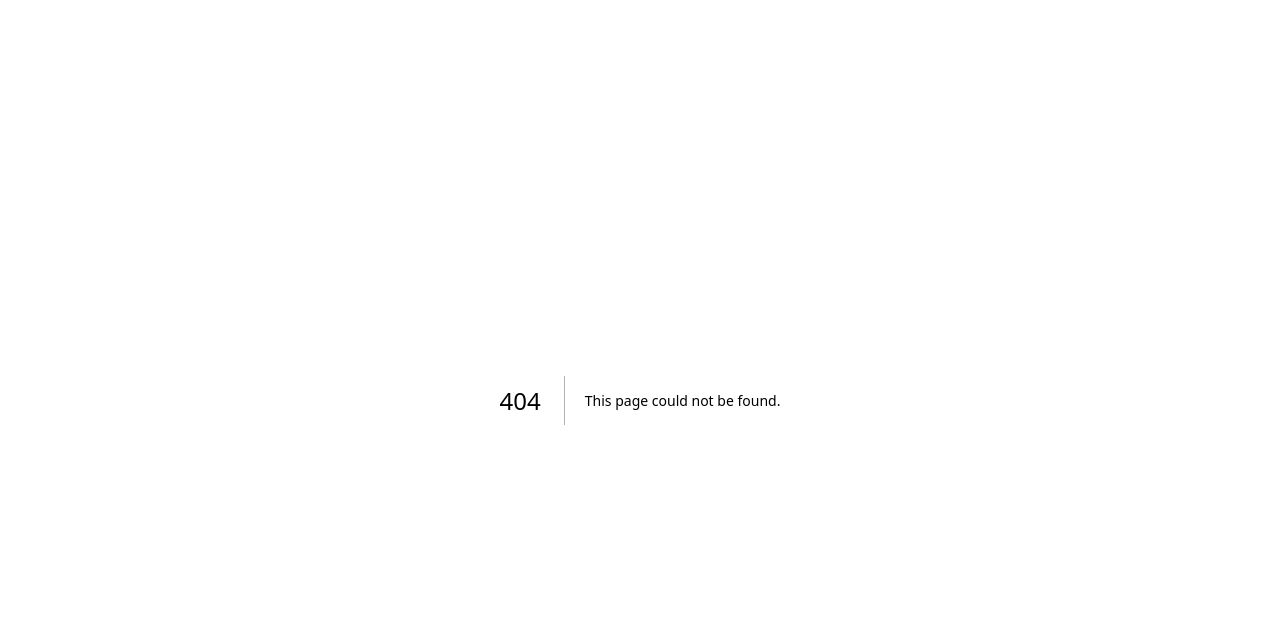
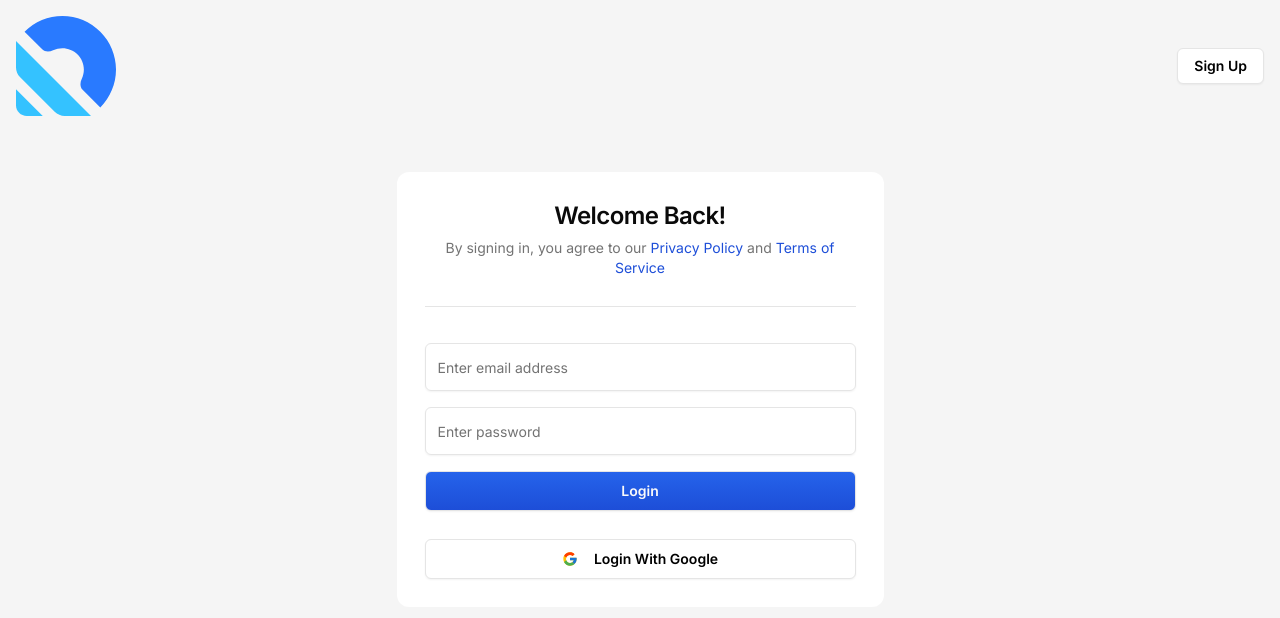
Before and after one commit to RadifTajwar/Pathao, a Next.js app: page /sign-in in a window 1280 px wide. Before the commit this address had no page. Shown: the top 618 px of the page. Built offline with nearby package versions, Linux system fonts and the light colour scheme.

Commit message:
SignUp Page and Login Page added and validated with zod

```diff
--- a/package.json
+++ b/package.json
@@ -31,12 +31,13 @@
     "react-day-picker": "^9.8.1",
     "react-dom": "^18",
     "react-hook-form": "^7.62.0",
+    "react-icons": "^5.5.0",
     "recharts": "^2.15.4",
     "sonner": "^2.0.6",
     "tailwind-merge": "^3.3.1",
     "tailwindcss-animate": "^1.0.7",
     "vaul": "^1.1.2",
-    "zod": "^4.0.14"
+    "zod": "^3.25.76"
   },
   "devDependencies": {
     "@types/node": "^20",
--- /dev/null
+++ b/src/app/(auth)/layout.tsx
@@ -0,0 +1,32 @@
+import Image from "next/image";
+import {Button} from "@/components/ui/button";
+interface SignInLayoutProps {
+    children: React.ReactNode;
+}
+
+
+const SignInLayout=({children}:SignInLayoutProps)=>{
+
+    return (
+        <main className="bg-neutral-100 min-h-screen">
+            <div className="mx-auto max-w-screen-2xl p-4">
+                <nav className="flex justify-between items-center">
+                        <Image src="/logo.svg" alt="logo" width={100} height={56} />
+                        <div className="flex items-center gap-2">
+                            <Button variant="secondary" >
+                                Sign Up
+                            </Button>
+                        </div>
+                </nav>
+
+                <div className="flex flex-col items-center justify-center pt-4 md:pt-14">
+
+            {children}
+                </div>
+
+            </div>
+        </main>
+    );
+}
+
+export default SignInLayout;
--- /dev/null
+++ b/src/app/(auth)/sign-in/page.tsx
@@ -0,0 +1,6 @@
+"use client";
+import {SignInCard} from "@/features/auth/components/sign-in-card";
+const SignInPage = () => {
+    return <SignInCard />;
+};
+export default SignInPage;
--- /dev/null
+++ b/src/app/(auth)/sign-up/page.tsx
@@ -0,0 +1,6 @@
+"use client";
+import {SignUpCard} from "@/features/auth/components/sign-up-card";
+const SignUpPage = () => {
+    return <SignUpCard />;
+};
+export default SignUpPage;
--- a/src/app/layout.tsx
+++ b/src/app/layout.tsx
@@ -1,16 +1,11 @@
 import type { Metadata } from "next";
-import localFont from "next/font/local";
+import {Inter} from "next/font/google";
+import { cn } from "@/lib/utils";
 import "./globals.css";
 
-const geistSans = localFont({
-  src: "./fonts/GeistVF.woff",
-  variable: "--font-geist-sans",
-  weight: "100 900",
-});
-const geistMono = localFont({
-  src: "./fonts/GeistMonoVF.woff",
-  variable: "--font-geist-mono",
-  weight: "100 900",
+const inter = Inter({
+  subsets: ["latin"]
+
 });
 
 export const metadata: Metadata = {
@@ -26,7 +21,7 @@ export default function RootLayout({
   return (
     <html lang="en">
       <body
-        className={`${geistSans.variable} ${geistMono.variable} antialiased`}
+        className={cn(inter.className,"antialiased min-h-screen")}
       >
         {children}
       </body>
--- a/src/app/page.tsx
+++ b/src/app/page.tsx
@@ -1,11 +1,9 @@
 
-import {TestComponent} from "@/features/test";
+
 export default function Home() {
   return (
     <div className="abc">
-      <TestComponent >
 
-      </TestComponent>
     </div>
   );
 }
--- a/src/components/ui/button.tsx
+++ b/src/components/ui/button.tsx
@@ -5,18 +5,18 @@ import { cva, type VariantProps } from "class-variance-authority"
 import { cn } from "@/lib/utils"
 
 const buttonVariants = cva(
-  "inline-flex items-center justify-center gap-2 whitespace-nowrap rounded-md text-sm font-medium transition-colors focus-visible:outline-none focus-visible:ring-1 focus-visible:ring-ring disabled:pointer-events-none disabled:opacity-50 [&_svg]:pointer-events-none [&_svg]:size-4 [&_svg]:shrink-0",
+  "inline-flex items-center justify-center gap-2 whitespace-nowrap rounded-md text-sm font-semibold transition-colors focus-visible:outline-none focus-visible:ring-1 focus-visible:ring-ring disabled:pointer-events-none disabled:bg-neutral-100 disabled:from-neutral-100 disabled:to-neutral-100 disabled:text-neutral-300 border border-neutral-200 shadow-sm [&_svg]:pointer-events-none [&_svg]:size-4 [&_svg]:shrink-0",
   {
     variants: {
       variant: {
         default:
-          "bg-primary text-primary-foreground shadow hover:bg-primary/90",
+          "bg-gradient-to-b from-blue-600 to-blue-700 text-primary-foreground hover:from-blue-700 hover:to-blue-800 ",
         destructive:
-          "bg-destructive text-destructive-foreground shadow-sm hover:bg-destructive/90",
+          "bg-gradient-to-b from-amber-600 to-amber-700 text-destructive-foreground hover:from-amber-700 hover:to-amber-800 ",
         outline:
           "border border-input bg-background shadow-sm hover:bg-accent hover:text-accent-foreground",
         secondary:
-          "bg-secondary text-secondary-foreground shadow-sm hover:bg-secondary/80",
+          "bg-white text-black hover:bg-neutral-100 ",
         ghost: "hover:bg-accent hover:text-accent-foreground",
         link: "text-primary underline-offset-4 hover:underline",
       },
--- a/src/components/ui/input.tsx
+++ b/src/components/ui/input.tsx
@@ -8,7 +8,7 @@ const Input = React.forwardRef<HTMLInputElement, React.ComponentProps<"input">>(
       <input
         type={type}
         className={cn(
-          "flex h-9 w-full rounded-md border border-input bg-transparent px-3 py-1 text-base shadow-sm transition-colors file:border-0 file:bg-transparent file:text-sm file:font-medium file:text-foreground placeholder:text-muted-foreground focus-visible:outline-none focus-visible:ring-1 focus-visible:ring-ring disabled:cursor-not-allowed disabled:opacity-50 md:text-sm",
+          "flex h-12 w-full rounded-md border border-input bg-transparent px-3 py-1 text-base shadow-sm transition-colors file:border-0 file:bg-transparent file:text-sm file:font-medium file:text-foreground placeholder:text-muted-foreground focus-visible:outline-none focus-visible:ring-1 focus-visible:ring-ring disabled:cursor-not-allowed disabled:opacity-50 md:text-sm",
           className
         )}
         ref={ref}
--- /dev/null
+++ b/src/features/auth/components/sign-in-card.tsx
@@ -0,0 +1,131 @@
+import { FcGoogle } from "react-icons/fc";
+import {
+    Card,
+    CardContent,
+    CardDescription,
+    CardHeader,
+    CardTitle,
+} from "@/components/ui/card";
+import { Separator } from "@/components/ui/separator";
+import { Input } from "@/components/ui/input";
+import { Button } from "@/components/ui/button";
+import Link from "next/link";
+import { z } from "zod";
+import { zodResolver } from "@hookform/resolvers/zod";
+import { useForm } from "react-hook-form";
+import {
+    Form,
+    FormControl,
+    FormField,
+    FormItem,
+
+    FormMessage,
+} from "@/components/ui/form";
+
+
+
+const formSchema = z.object({
+  email: z
+    .string()
+    .min(1, "Email is required")
+    .email("Please enter a valid email address"),
+  password: z
+    .string()
+    .min(8, "Password must be at least 8 characters"),
+});
+
+
+
+export const SignInCard = () => {
+
+    const form = useForm<z.infer<typeof formSchema>>({
+        defaultValues: {
+            email: "",
+            password: "",
+        },
+        resolver: zodResolver(formSchema),
+    })
+
+    const onSubmit = (values: z.infer<typeof formSchema>) => {
+        console.log("Form submitted with values:", values);
+    }
+
+    return (
+        <Card className="w-full h-full md:w-[487px] border-none shadow-none">
+            <CardHeader className="flex items-center justify-center text-center p-7">
+                <CardTitle className="text-2xl">Welcome Back!</CardTitle>
+                <CardDescription>
+                    By signing in, you agree to our{" "}
+                    <Link href="#">
+                        <span className="text-blue-700">Privacy Policy</span>
+                    </Link>{" "}
+                    and{" "}
+                    <Link href="#">
+                        <span className="text-blue-700">Terms of Service</span>
+                    </Link>{" "}
+                </CardDescription>
+            </CardHeader>
+
+            <div className="px-7 mb-2">
+                <Separator />
+            </div>
+            <CardContent className="p-7">
+                <Form {...form}>
+                    <form onSubmit={form.handleSubmit(onSubmit)} className="space-y-4">
+
+                        <FormField
+                            name="email"
+                            control={form.control}
+                            render={({ field }) => (
+                                <FormItem>
+                                    <FormControl>
+
+                                    <Input
+
+                                        type="email"
+                                        placeholder="Enter email address"
+                                        {...field}
+                                    />
+                                    </FormControl>
+                                   <FormMessage />
+                                </FormItem>
+                            )}
+                        />
+
+                       <FormField
+                            name="password"
+                            control={form.control}
+                            render={({ field }) => (
+                                <FormItem>
+                                    <FormControl>
+
+                                    <Input
+                                        type="password"
+                                        placeholder="Enter password"
+                                        {...field}
+                                    />
+                                    </FormControl>
+                                   <FormMessage />
+                                </FormItem>
+                            )}
+                        />
+
+                        <Button disabled={false} size="lg" className="w-full">Login</Button >
+                    </form>
+                </Form>
+            </CardContent>
+
+            <div className="px-7 pb-7 flex flex-col gap-y-4">
+                <Button
+                    disabled={false}
+                    variant="secondary"
+                    size="lg"
+                    className="w-full"
+                >
+                    <FcGoogle className="mr-2 size-5" />
+                    Login With Google
+                </Button>
+            </div>
+        </Card>
+    )
+};
--- /dev/null
+++ b/src/features/auth/components/sign-up-card.tsx
@@ -0,0 +1,109 @@
+import { FcGoogle } from "react-icons/fc";
+import {
+  Card,
+  CardContent,
+  CardHeader,
+  CardTitle,
+} from "@/components/ui/card";
+import { Separator } from "@/components/ui/separator";
+import { Input } from "@/components/ui/input";
+import { Button } from "@/components/ui/button";
+import { useForm } from "react-hook-form";
+import { zodResolver } from "@hookform/resolvers/zod";
+import { z } from "zod";
+import {
+  Form,
+  FormField,
+  FormItem,
+
+  FormControl,
+  FormMessage,
+} from "@/components/ui/form";
+
+const signUpSchema = z.object({
+  name: z.string().min(1, "Name is required"),
+  email: z.string().min(1, "Email is required").email("Enter a valid email"),
+  password: z.string().min(8, "Password must be at least 8 characters"),
+});
+
+export const SignUpCard = () => {
+  const form = useForm<z.infer<typeof signUpSchema>>({
+    resolver: zodResolver(signUpSchema),
+    defaultValues: {
+      name: "",
+      email: "",
+      password: "",
+    },
+  });
+
+  const onSubmit = (values: z.infer<typeof signUpSchema>) => {
+    console.log("Sign-up form submitted:", values);
+    // You can replace this with an API call later
+  };
+
+  return (
+    <Card className="w-full h-full md:w-[487px] border-none shadow-none">
+      <CardHeader className="flex items-center justify-center text-center p-7">
+        <CardTitle className="text-2xl">Create an Account</CardTitle>
+      </CardHeader>
+
+      <div className="px-7 mb-2">
+        <Separator />
+      </div>
+
+      <CardContent className="p-7">
+        <Form {...form}>
+          <form onSubmit={form.handleSubmit(onSubmit)} className="space-y-4">
+            <FormField
+              name="name"
+              control={form.control}
+              render={({ field }) => (
+                <FormItem>
+                  <FormControl>
+                    <Input placeholder="Enter your name" {...field} />
+                  </FormControl>
+                  <FormMessage />
+                </FormItem>
+              )}
+            />
+
+            <FormField
+              name="email"
+              control={form.control}
+              render={({ field }) => (
+                <FormItem>
+                  <FormControl>
+                    <Input type="email" placeholder="Enter email address" {...field} />
+                  </FormControl>
+                  <FormMessage />
+                </FormItem>
+              )}
+            />
+
+            <FormField
+              name="password"
+              control={form.control}
+              render={({ field }) => (
+                <FormItem>
+                  <FormControl>
+                    <Input type="password" placeholder="Enter password" {...field} />
+                  </FormControl>
+                  <FormMessage />
+                </FormItem>
+              )}
+            />
+
+            <Button type="submit" size="lg" className="w-full">Signup</Button>
+          </form>
+        </Form>
+      </CardContent>
+
+      <div className="px-7 pb-7 flex flex-col gap-y-4">
+        <Button variant="secondary" size="lg" className="w-full">
+          <FcGoogle className="mr-2 size-5" />
+          Signup With Google
+        </Button>
+      </div>
+    </Card>
+  );
+};
```
Also changed, not shown: src/features/test.tsx (deleted, +0 -8 lines), public/logo.svg (added), 1 other file (tests, documents, lock files or other folders).
